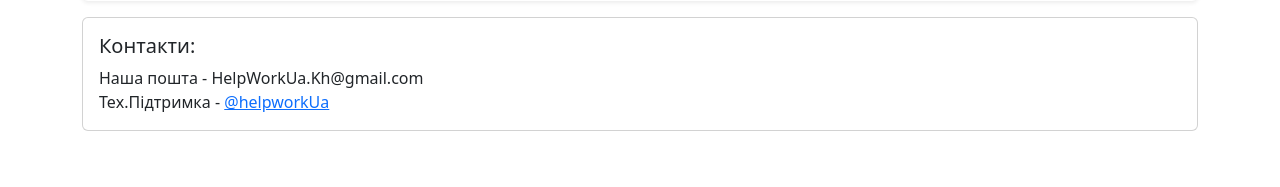
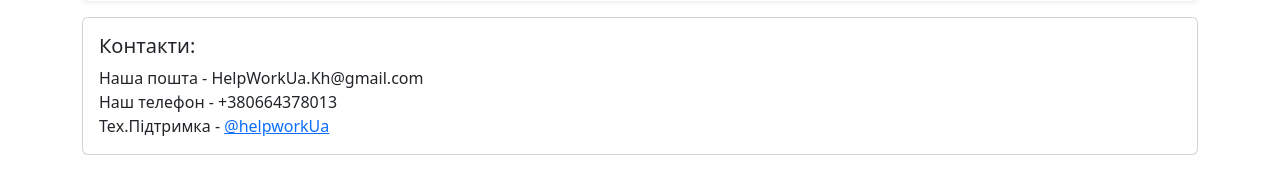
Before and after one commit to AlikOsta/Ework, a Django app: page /privacy-policy/ in a window 1280 px wide. Shown: the part 4897-5084 px from the top of the page. Before the commit the page ends 5028 px from the top, so only its background shows below. Run offline with Django 5.2, Linux system fonts and the light colour scheme; data comes from the database, SQL or seed files in the repository; both versions use the stored data as it was after the commit; parts of the project's set-up code (start-up, migrations or seed data) failed here and were passed over; some libraries are stand-ins or nearby versions.

Commit message:
Коммит с сервера

```diff
--- a/ework_core/templates/pages/PrivacyPolicy.html
+++ b/ework_core/templates/pages/PrivacyPolicy.html
@@ -233,6 +233,7 @@
                 <div class="card-body p-3">
                     <h5 class="mb-2">Контакти:</h5>
                     <p class="mb-0">Наша пошта - HelpWorkUa.Kh@gmail.com</p>
+		    <p class="mb-0">Наш телефон - +380664378013</p>
                     <p class="mb-0">Тех.Підтримка - <a href="https://t.me/helpworkUa" target="_blank">@helpworkUa</a></p>
                 </div>
             </div>
--- a/ework_user_tg/templates/user_ework/profile_edit.html
+++ b/ework_user_tg/templates/user_ework/profile_edit.html
@@ -92,6 +92,7 @@
 
             <div class="text-muted small mb-3">
                 {% trans "Некоторые данные профиля можно изменить только в Telegram." %}
+                <p class="mb-0">Ви завжди можете ознайомитись <a href="https://helpwork.com.ua/privacy-policy/" target="_blank">Політика конфіденційності</a></p>
             </div>
 
             <div class="d-flex justify-content-end">
```
Also changed, not shown: db.sqlite3.
